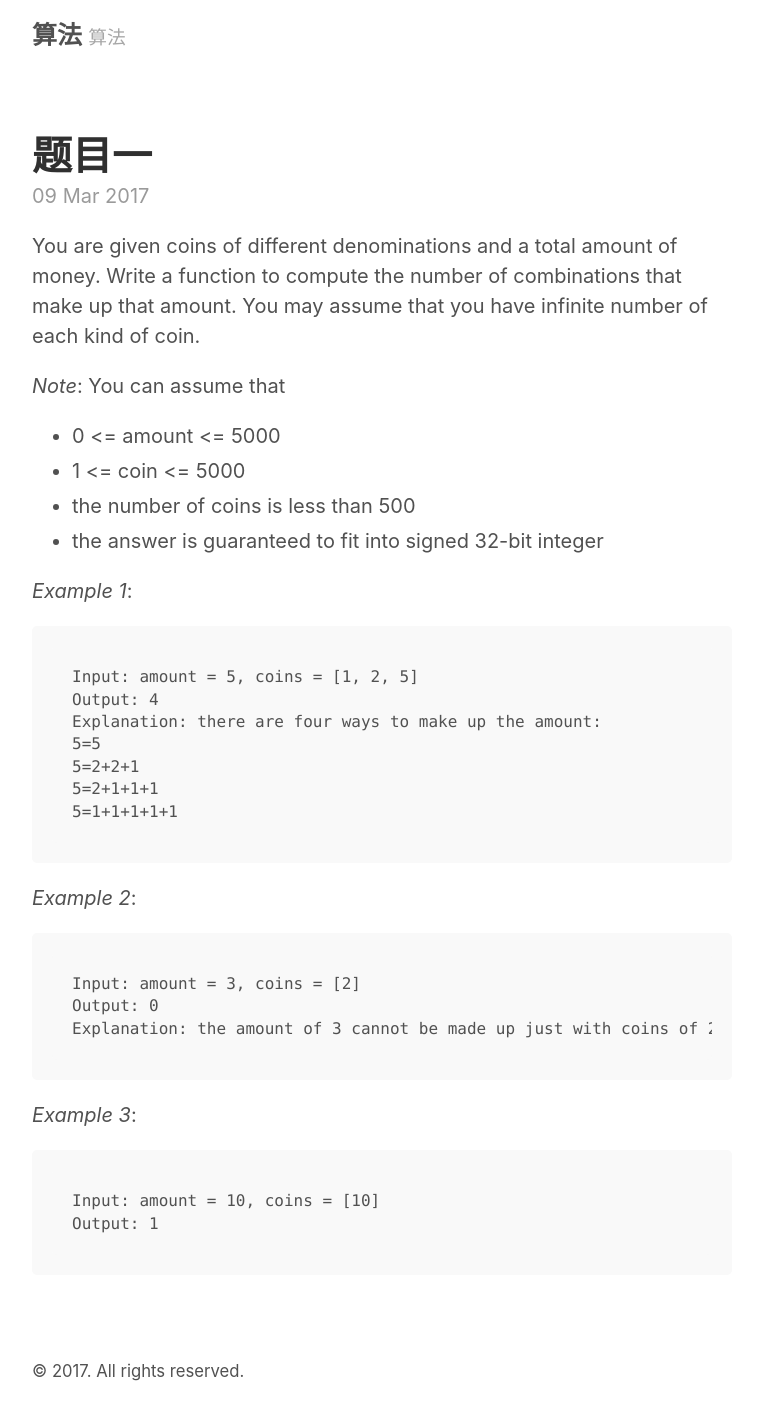
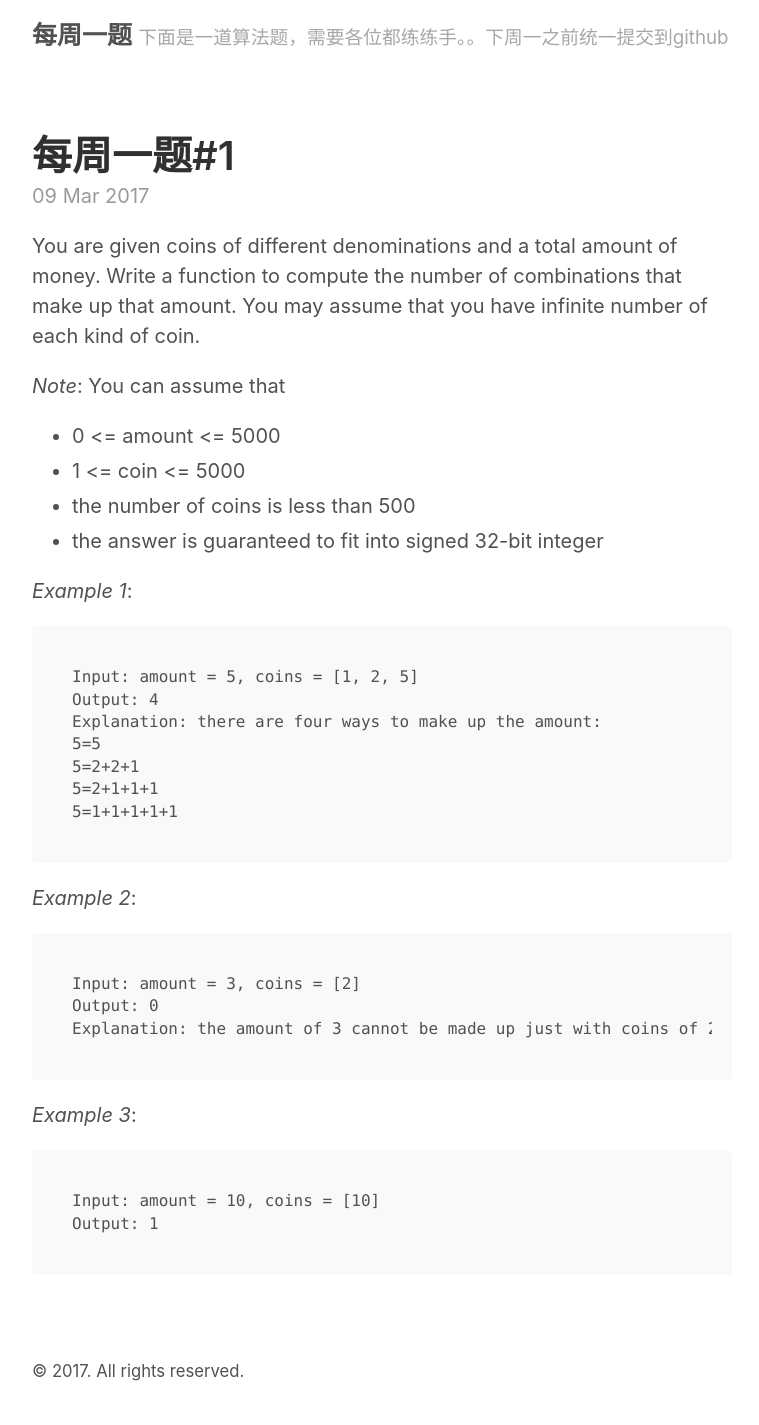
Before and after one commit to hansmotor/hansmotor.github.io, a Jekyll site: the page built from _posts/2017-3-9-每周一题#1.md, in a window 1280 px wide. Shown: the whole page, without its empty margins (258-1017 px from the left). Built offline with Jekyll 4.4.1, drawn with Linux system fonts in a browser that asks for light colours; our own code applies the rules of GitHub Pages for plain Markdown files.

Commit message:
更新标题

```diff
--- a/_config.yml
+++ b/_config.yml
@@ -2,8 +2,8 @@
 permalink:           pretty
 
 # Setup
-title:               算法
-tagline:             算法
+title:               每周一题
+tagline:             下面是一道算法题，需要各位都练练手。。下周一之前统一提交到github
 url:                 http://getpoole.com
 paginate:            1
 baseurl:             ""
```
Also changed, not shown: _posts/2017-3-9-每周一题#1.md (renamed from _posts/2017-3-9-题目一.md, +4 -0 lines).
